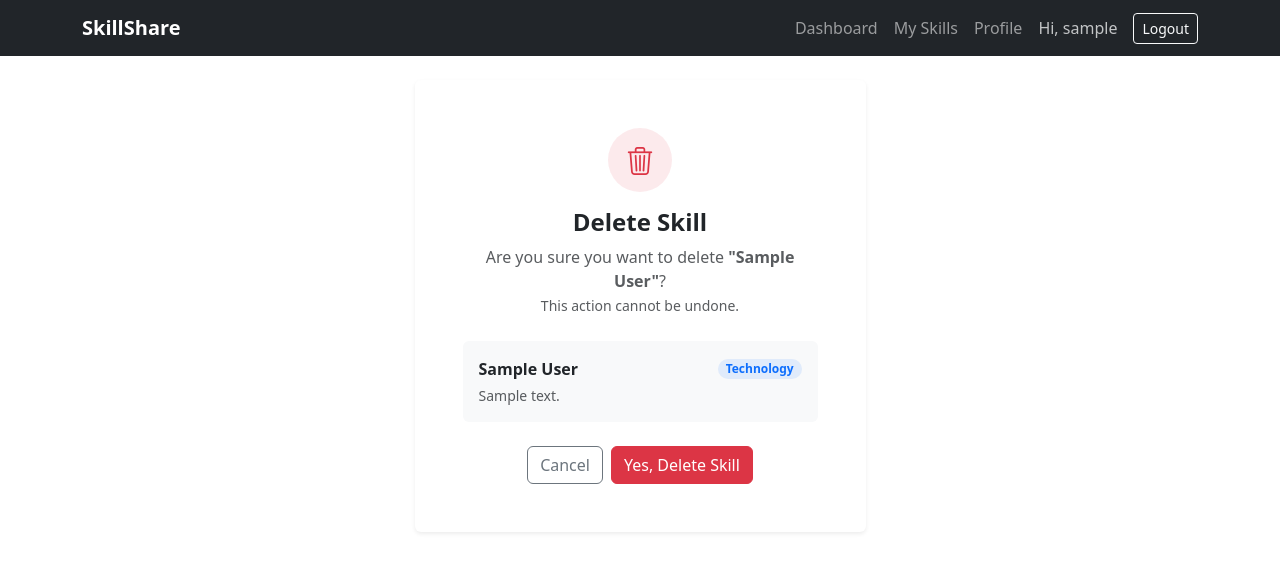
After one commit to Shahriar-Hasan123/Skill-Share-Platform, a Django app: page /skills/1/delete in a window 1280 px wide. The commit adds this page. Shown: the top 572 px of the page. Run offline with Django 5.2, Linux system fonts and the light colour scheme; a user stored in the database is signed in; tables that the repository leaves empty hold one stand-in row (values such as "Sample post").

Commit message:
add skill delete with confirmation page and ownership check

```diff
--- a/accounts/urls.py
+++ b/accounts/urls.py
@@ -10,6 +10,6 @@ urlpatterns = [
     path("profile/edit/", views.profile_edit_view, name="profile_edit"),
     path("skills/", views.skill_list_view, name="skill_list"),
     path("skills/create", views.skill_create_view, name="skill_create"),
-    path('skills/<int:skill_id>/edit/', views.skill_edit_view,  name='skill_edit'),
-
+    path("skills/<int:skill_id>/edit/", views.skill_edit_view, name="skill_edit"),
+    path("skills/<int:skill_id>/delete", views.skill_delete_view, name="skill_delete"),
 ]
--- a/accounts/views.py
+++ b/accounts/views.py
@@ -139,3 +139,19 @@ def skill_edit_view(request, skill_id):
         "action": "Edit",
     }
     return render(request, "accounts/skill_form.html", context)
+
+
+@login_required
+def skill_delete_view(request, skill_id):
+    skill = get_object_or_404(Skill, id=skill_id)
+    if request.user != skill.user:
+        messages.error(request, "You are not allowed to delete this skill.")
+        return redirect("skill_list")
+
+    if request.method == "POST":
+        skill_name = skill.name
+        skill.delete()
+        messages.success(request, f'Skill "{skill_name}" deleted successfully.')
+        return redirect("skill_list")
+
+    return render(request, "accounts/skill_confirm_delete.html", {"skill": skill})
--- /dev/null
+++ b/templates/accounts/skill_confirm_delete.html
@@ -0,0 +1,60 @@
+{% extends 'base.html' %}
+{% block title %}Delete Skill - SkillShare{% endblock%}
+{% block content %}
+<div class="row justify-content-center">
+  <div class="col-12 col-sm-10 col-md-7 col-lg-5">
+    <div class="card border-0 shadow-sm">
+      <div class="card-body p-4 p-md-5">
+        <!-- Warning Icon -->
+        <div class="text-center mb-4">
+          <div
+            class="rounded-circle bg-danger bg-opacity-10 d-inline-flex align-items-center justify-content-center mb-3"
+            style="width: 64px; height: 64px"
+          >
+            <i class="bi bi-trash3 fs-3 text-danger"></i>
+          </div>
+          <h4 class="fw-bold">Delete Skill</h4>
+          <p class="text-muted mb-0">
+            Are you sure you want to delete
+            <strong>"{{ skill.name }}"</strong>?
+            <br />
+            <span class="small">This action cannot be undone.</span>
+          </p>
+        </div>
+
+        <!-- Skill Summary -->
+        <div class="bg-light rounded p-3 mb-4">
+          <div class="d-flex justify-content-between align-items-center mb-1">
+            <span class="fw-semibold">{{ skill.name }}</span>
+            <span
+              class="badge bg-primary bg-opacity-10 text-primary rounded-pill"
+            >
+              {{ skill.get_category_display }}
+            </span>
+          </div>
+          {% if skill.description %}
+          <p class="text-muted small mb-0">
+            {{ skill.description|truncatechars:100 }}
+          </p>
+          {% endif %}
+        </div>
+
+        <!-- Confirmation Form -->
+        <form method="POST">
+          {% csrf_token %}
+          <div
+            class="d-flex flex-column flex-sm-row gap-2 justify-content-center"
+          >
+            <a href="{% url 'skill_list' %}" class="btn btn-outline-secondary">
+              Cancel
+            </a>
+            <button type="submit" class="btn btn-danger">
+              Yes, Delete Skill
+            </button>
+          </div>
+        </form>
+      </div>
+    </div>
+  </div>
+</div>
+{% endblock %}
--- a/templates/accounts/skill_list.html
+++ b/templates/accounts/skill_list.html
@@ -47,7 +47,7 @@
                             Edit
                         </a>
 
-                        <a href="#" class="btn btn-outline-danger btn-sm">
+                        <a href="{% url 'skill_delete' skill.id %}" class="btn btn-outline-danger btn-sm">
                             Delete
                         </a>
                     </div>
```
